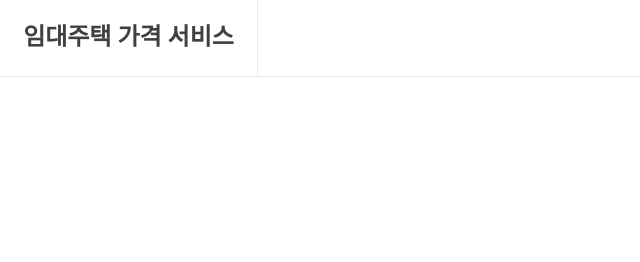
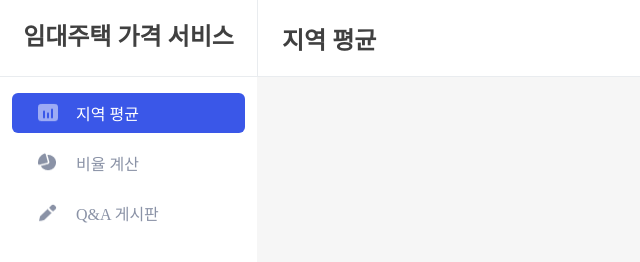
Before and after one commit to devJiraynor/web-basic-20240118, a plain HTML site: page estate/src/locale/index.html in a window 1280 px wide. Shown: the top 262 px of the page, without its empty margins (0-640 px from the left). Drawn offline with Linux system fonts and the light colour scheme; a web font is replaced by a local one.

Commit message:
2024.03.28. 12:50

```diff
--- a/estate/src/common.css
+++ b/estate/src/common.css
@@ -65,6 +65,30 @@
     line-height: 175%;
 
     color: rgba(255, 255, 255, 1);
+}
+
+.second-button {
+    box-sizing: border-box;
+    display: flex;
+    justify-content: center;
+    align-items: center;
+
+    padding: 8px 24px;
+
+    background-color: rgba(58, 87, 232, 0.2);
+    border-radius: 6px;
+
+    font-size: 16px;
+    font-style: normal;
+    font-weight: 400;
+    line-height: 175%;
+
+    color: rgba(45, 66, 178, 1);
+}
+
+.second-button:hover {
+    cursor: pointer;
+    opacity: 0.85;
 }
 
 .disable-button {
--- a/estate/src/locale/index.html
+++ b/estate/src/locale/index.html
@@ -10,8 +10,24 @@
 <body>
     <div id="wrapper">
         <div class="logo-container">임대주택 가격 서비스</div>
-        <div class="top-bar-container"></div>
-        <div class="side-navigation-container"></div>
+        <div class="top-bar-container">
+            <div class="top-bar-title">지역 평균</div>
+            <div class="second-button">로그아웃</div>
+        </div>
+        <div class="side-navigation-container">
+            <div class="side-navigation-item active">
+                <div class="side-navigation-icon chart"></div>
+                <div class="side-navigation-title">지역 평균</div>
+            </div>
+            <div class="side-navigation-item">
+                <div class="side-navigation-icon pie"></div>
+                <div class="side-navigation-title">비율 계산</div>
+            </div>
+            <div class="side-navigation-item">
+                <div class="side-navigation-icon edit"></div>
+                <div class="side-navigation-title">Q&A 게시판</div>
+            </div>
+        </div>
         <div class="main-container">
 
         </div>
--- a/estate/src/locale/style.css
+++ b/estate/src/locale/style.css
@@ -36,12 +36,73 @@
 
 }
 
+.top-bar-title {
+    font-size: 24px;
+    font-style: normal;
+    font-weight: 700;
+    line-height: normal;
+
+    color: rgba(64, 64, 64, 1);
+}
+
 .side-navigation-container {
     grid-area: sidenav;
+    padding: 16px 12px;
 
+    display: flex;
+    flex-direction: column;
+    gap: 10px;
+}
+
+.side-navigation-item {
+    border-radius: 6px;
+    padding: 8px 24px;
+
+    display: flex;
+    align-items: center;
+    gap: 16px;
+
+    color: rgba(138, 146, 166, 1);
+}
+
+.side-navigation-item:hover {
+    cursor: pointer;
+    opacity: 0.85;
+}
+
+.side-navigation-item.active {
+    background-color: rgba(58, 87, 232, 1);
+    color: rgba(255, 255, 255, 1);
+}
+
+.side-navigation-icon {
+    width: 24px;
+    height: 24px;
+    background-size: 100% 100%;
+}
+
+.side-navigation-icon.chart {
+    background-image: url('../../resource/image/chart-icon.png');
+}
+
+.side-navigation-icon.pie {
+    background-image: url('../../resource/image/pie-icon.png');
+}
+
+.side-navigation-icon.edit {
+    background-image: url('../../resource/image/edit-icon.png');
+}
+
+
+.side-navigation-title {
+    font-size: 16px;
+    font-style: normal;
+    font-weight: 400;
+    line-height: normal;
 }
 
 .main-container {
     grid-area: main;
-
+    padding: 24px;
+    background-color: rgba(238, 238, 238, 0.5);
 }
```
Also changed, not shown: estate/resource/image/chart-icon.png (added), estate/resource/image/edit-icon.png (added), estate/resource/image/pie-icon.png (added).
